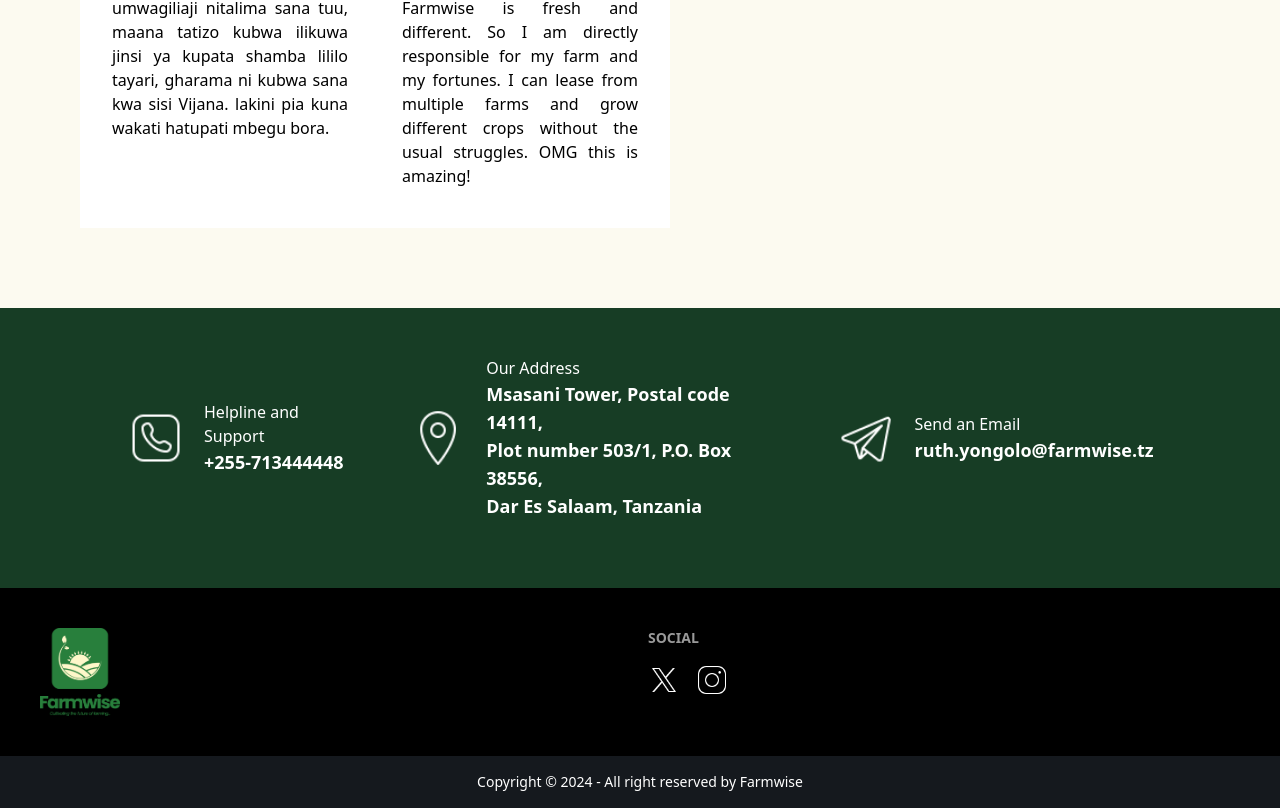
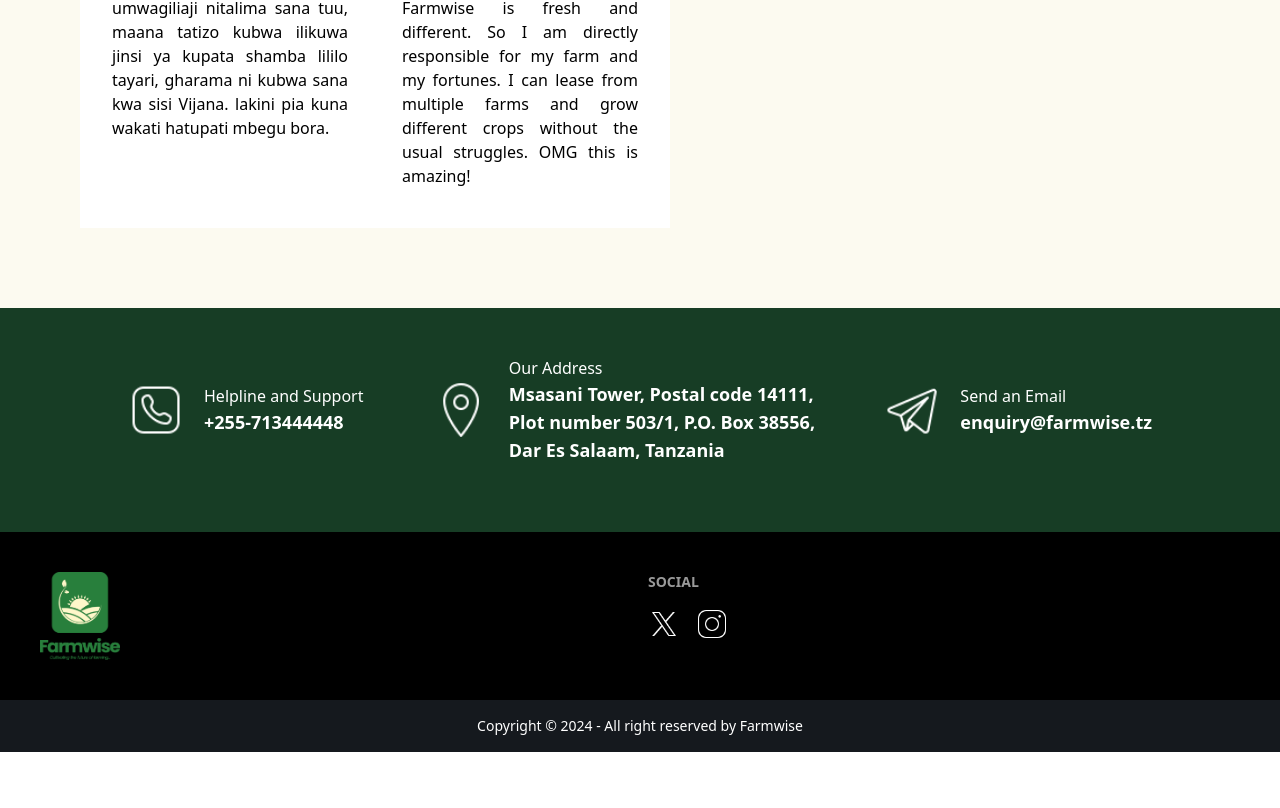
Before and after one commit to kevinmisigaro/farmwise, a Next.js app: page / in a window 1280 px wide. Shown: the part 6792-7600 px from the top of the page. After the commit the page ends 7544 px from the top, so only its background shows below. Built offline with nearby package versions, Linux system fonts and the light colour scheme.

Commit message:
email updated

```diff
--- a/src/app/page.tsx
+++ b/src/app/page.tsx
@@ -690,7 +690,9 @@ function Index() {
           />
           <div>
             <h3>Send an Email</h3>
-            <h2 className="font-bold text-lg">ruth.yongolo@farmwise.tz</h2>
+            <h2 className="font-bold text-lg">
+            enquiry@farmwise.tz
+            </h2>
           </div>
         </div>
       </div>
```
